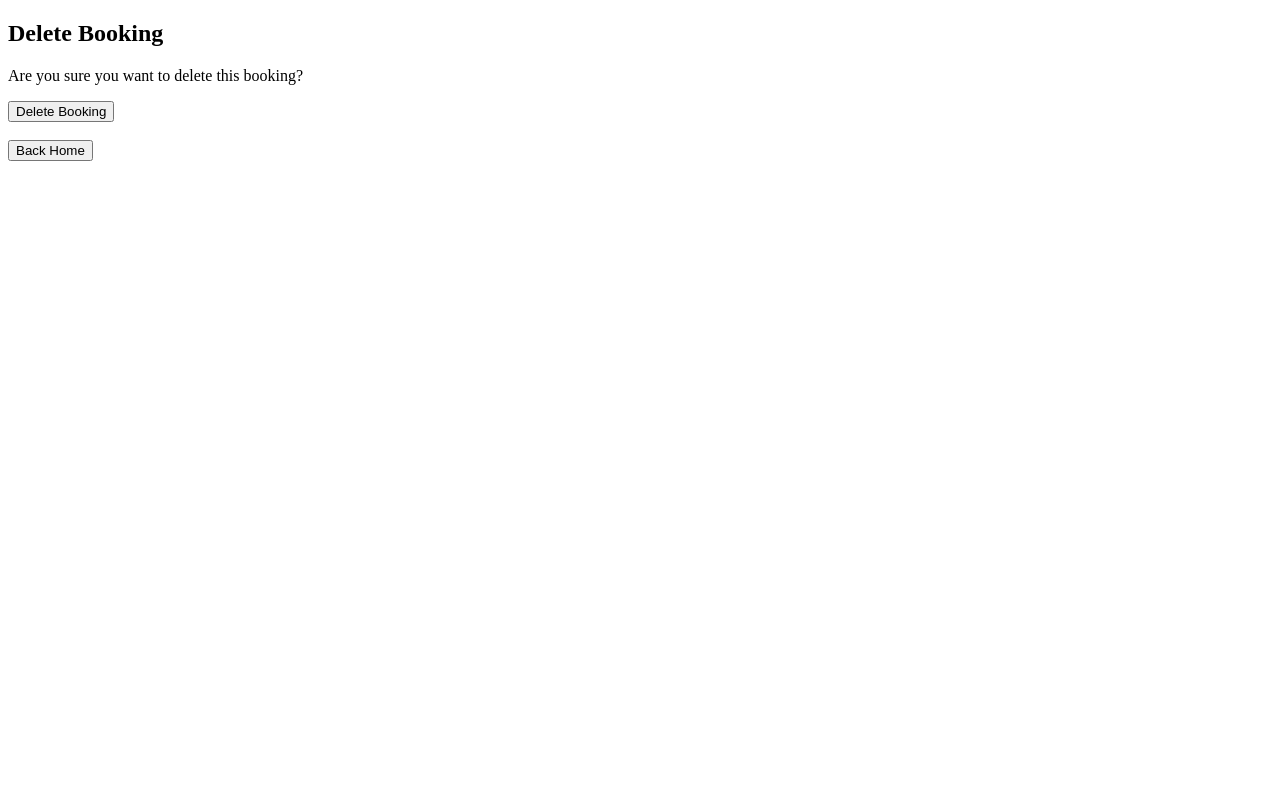
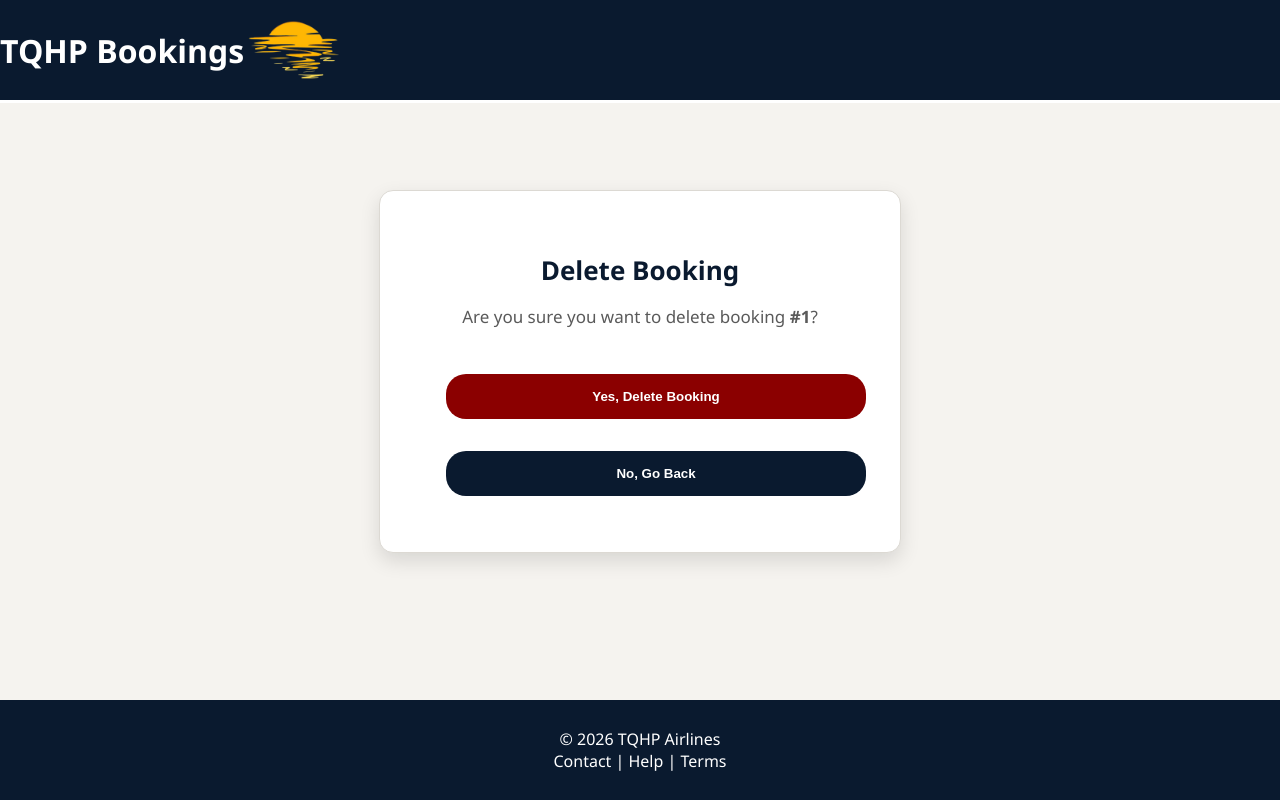
Before and after one commit to heidimusoke/Team_Project, a Flask app: page /deleteBooking/1 in a window 1280 px wide. Run offline with Flask 3, Linux system fonts and the light colour scheme; data comes from the database, SQL or seed files in the repository; both versions use the stored data as it was after the commit.

Commit message:
edited css

```diff
--- a/project/app.py
+++ b/project/app.py
@@ -28,7 +28,9 @@ def home():
 def showAdminLogin():
     return render_template("adminLogin.html")
 
-
+@app.route("/deletionConfirmed")
+def deletionConfirmed():
+    return render_template("deletionConfirmed.html")
 # Admin login page
 # @app.route("/login")
 # def adminLogin():
@@ -298,12 +300,16 @@ def deleteBooking(bookingID):
         conn.close()
         return
     else:
-        conn.execute("""Delete FROM Booking
-                     WHERE bookingID = ?""", (bookingID,))
-        conn.commit()
+        if request.method == "POST":
+            conn.execute("""Delete FROM Booking
+                        WHERE bookingID = ?""", (bookingID,))
+            conn.commit()
+            conn.close()
+            return render_template("deletionConfirmed.html", booking = booking)
+
+        #GET method
         conn.close()
-        return render_template("deleteBooking.html", booking = booking)
-
+        return render_template("deleteBooking.html", booking=booking)
 
 #add baggage  (not done yet, i do more on weekend)
 #app.route("/addBagge/<text:customerName>/", methods=["GET", "POST"])
--- /dev/null
+++ b/project/static/deleteBooking.css
@@ -0,0 +1,120 @@
+/* GLOBAL LAYOUT */
+body {
+    margin: 0;
+    font-family: 'Segoe UI', Arial, sans-serif;
+    background: #f5f3ef; /* warm Etihad beige */
+    color: #4a4a4a;
+    display: flex;
+    flex-direction: column;
+    min-height: 100vh;
+}
+
+#top {
+    background: #0A1A2F;
+    color: white;
+    font-size: 16px;
+    display: flex;
+    align-items: center;
+    justify-content: flex-start;
+    border-bottom: 3px solid white;
+    height: 20%;
+}
+
+#logo {
+    height: 100px;
+    width: auto;
+}
+
+.nav-links a {
+    color: white;
+    text-decoration: none;
+    margin-left: 25px;
+    font-size: 16px;
+    transition: 0.2s;
+}
+
+.nav-links a:hover {
+    opacity: 0.7;
+}
+
+/* MAIN CONTENT */
+.container {
+    flex: 1;
+    display: flex;
+    justify-content: center;
+    align-items: center;
+    padding: 40px 20px;
+}
+
+.card {
+    background: white;
+    padding: 40px 50px;
+    border-radius: 14px;
+    width: 420px;
+    text-align: center;
+    box-shadow: 0 8px 20px rgba(0,0,0,0.12);
+    border: 1px solid #dcd9d3;
+}
+
+h2 {
+    color: #0A1A2F;
+    margin-bottom: 15px;
+    font-size: 26px;
+    font-weight: 600;
+}
+
+p {
+    font-size: 17px;
+    margin-bottom: 30px;
+    color: #5a5a5a;
+}
+
+
+.btn-danger {
+    background: #8B0000;
+    color: white;
+    padding: 15px 25px;
+    border: none;
+    border-radius: 20px;
+    cursor: pointer;
+    transition: all 0.2s ease;
+    width: 100%;
+    font-weight:bold;
+    margin:16px;
+}
+
+.btn-danger:hover {
+    background: #A00000;
+    transform: scale(1.02);
+}
+
+.btn-secondary {
+    background: #0A1A2F;
+    color: white;
+    padding: 15px 25px;
+    border: none;
+    border-radius: 20px;
+    cursor: pointer;
+    transition: all 0.2s ease;
+    width: 100%;
+    font-weight:bold;
+    margin:16px;
+}
+
+.btn-secondary:hover {
+    background: #122a4a;;
+}
+
+.bottom {
+    margin-top: 60px;
+    background: #0A1A2F;
+    color: white;
+    height: 100px;
+    display: flex;
+    flex-direction: column;
+    justify-content: center;
+    align-items: center;
+    text-align: center;
+    width: 100%;
+    font-weight:600px;
+}
--- a/project/templates/deleteBooking.html
+++ b/project/templates/deleteBooking.html
@@ -4,21 +4,40 @@
     <meta charset="UTF-8">
     <meta name="viewport" content="width=device-width, initial-scale=1.0">
     <title>Delete Booking</title>
+
+    <link rel="stylesheet" href="{{ url_for('static', filename='deleteBooking.css') }}">
 </head>
+
 <body>
 
-    <h2>Delete Booking</h2>
+    <div id="top">
+        <h1>TQHP Bookings</h1>
+        <img id="logo" src="{{ url_for('static', filename='Images/sunset logo.png') }}">
+    </div>
 
-    <form method="POST">
+    <div class="container">
+        <div class="card">
+            <h2>Delete Booking</h2>
 
-        <!--This is to protect the flight id-->
-        <input type="hidden" name="bookingID" value="{{ booking['bookingID'] }}">
-        <p>Are you sure you want to delete this booking?</p>
-        <button type="submit">Delete Booking</button>
-    </form>
+            <p>Are you sure you want to delete booking
+                <b>#{{ booking['bookingID'] }}</b>?</p>
 
-    <br>
-    <button onclick="location.href='/'">Back Home</button>
+            <form method="POST">
+                <input type="hidden" name="bookingID" value="{{ booking['bookingID'] }}">
+                <button type="submit" class="btn-danger">Yes, Delete Booking</button>
+            </form>
+
+            <button class="btn-secondary" onclick="location.href='/editBooking/{{ booking['bookingID'] }}'">
+                No, Go Back
+            </button>
+        </div>
+    </div>
+
+    <div class="bottom">
+        © 2026 TQHP Airlines
+        <br>
+        Contact | Help | Terms
+    </div>
 
 </body>
 </html>
```
Also changed, not shown: project/templates/deletionConfirmed.html (added, +40 -0 lines), project/AirPlaneSystem.db.
